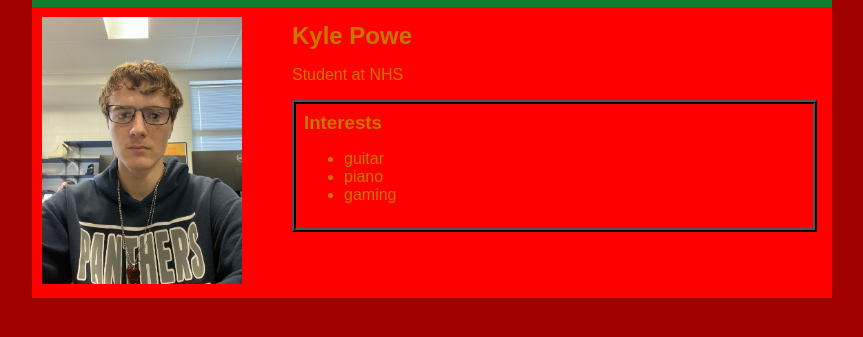
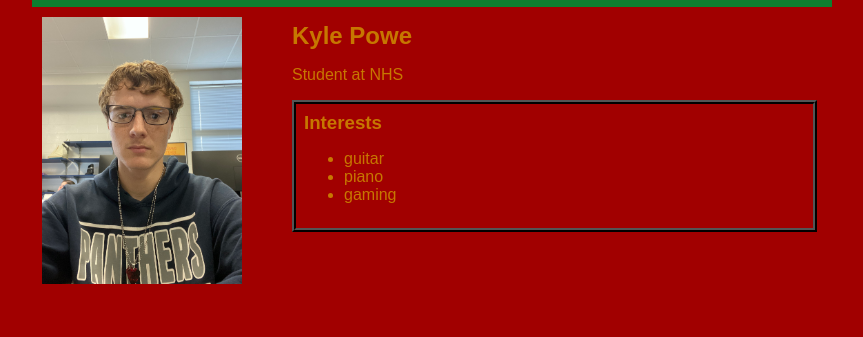
Before and after one commit to kylepowe/kylepowe.github.io, a plain HTML site: page index.html in a window 1280 px wide. Shown: the part 81-418 px from the top of the page, without its empty margins (208-1071 px from the left). Drawn offline with Linux system fonts and the light colour scheme.

Commit message:
changing colors

```diff
--- a/index.html
+++ b/index.html
@@ -42,7 +42,7 @@
 
             /* main container area beneath menu */
             main {
-                background: #ff0000;
+                background: #a10000;
                 display: flex;
             }
             .sidebar {
```
